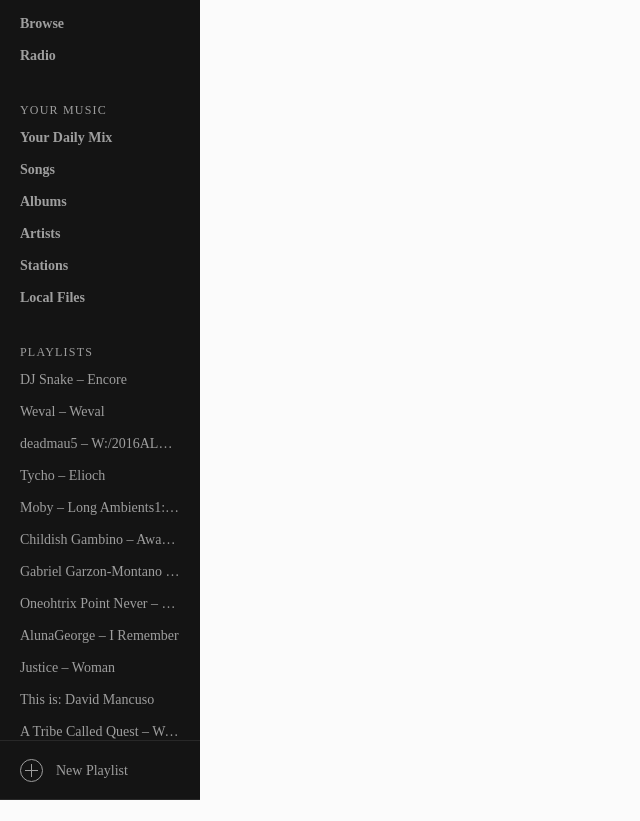
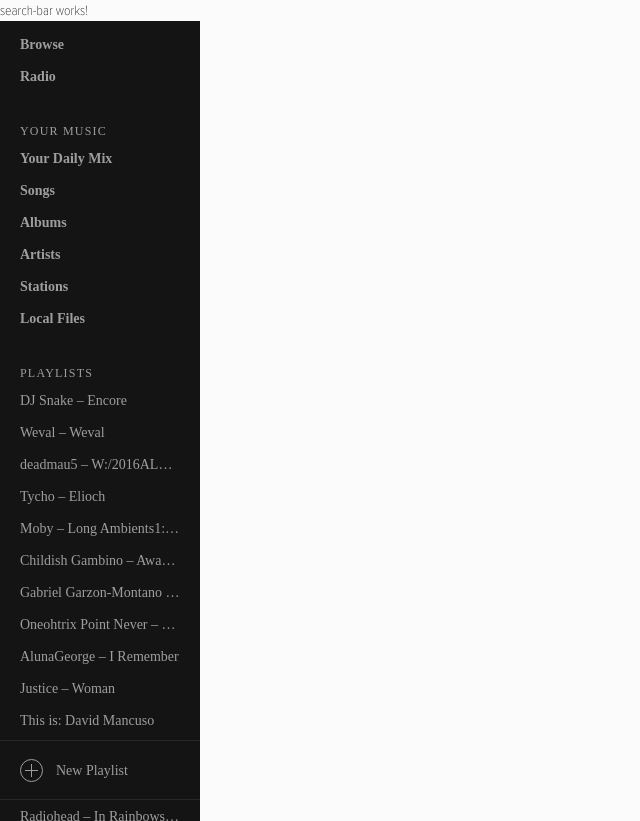
Before and after one commit to London804/personalSite, an Angular app in the folder Pens/: page /spotify in a window 1280 px wide. Shown: the whole page, without its empty margins (0-640 px from the left). Before the commit the page ends 800 px from the top, so only its background shows below. Built offline with nearby package versions, Linux system fonts and the light colour scheme; a web font is replaced by a local one.

Commit message:
working on searchbar

```diff
--- a/Pens/src/app/app.module.ts
+++ b/Pens/src/app/app.module.ts
@@ -12,6 +12,7 @@
 import { FooterComponent } from './footer/footer.component';
 import { PlaylistBarComponent } from './spotify-ui/playlist-bar/playlist-bar.component';
 import { SpotifyUIComponent } from './spotify-ui/spotify-ui.component';
+import { SearchBarComponent } from './spotify-ui/search-bar/search-bar.component';
 
 
 @NgModule({
@@ -22,7 +23,8 @@
     NavComponent,
     FooterComponent,
     PlaylistBarComponent,
-    SpotifyUIComponent
+    SpotifyUIComponent,
+    SearchBarComponent
   ],
   imports: [
     BrowserModule,
--- /dev/null
+++ b/Pens/src/app/spotify-ui/search-bar/search-bar.component.html
@@ -0,0 +1,3 @@
+<p>
+  search-bar works!
+</p>
--- /dev/null
+++ b/Pens/src/app/spotify-ui/search-bar/search-bar.component.ts
@@ -0,0 +1,15 @@
+import { Component, OnInit } from '@angular/core';
+
+@Component({
+  selector: 'app-search-bar',
+  templateUrl: './search-bar.component.html',
+  styleUrls: ['./search-bar.component.scss']
+})
+export class SearchBarComponent implements OnInit {
+
+  constructor() { }
+
+  ngOnInit() {
+  }
+
+}
--- a/Pens/src/app/spotify-ui/spotify-ui.component.html
+++ b/Pens/src/app/spotify-ui/spotify-ui.component.html
@@ -1 +1,2 @@
+<app-search-bar></app-search-bar>
 <app-playlist-bar></app-playlist-bar>
```
Also changed, not shown: Pens/src/app/spotify-ui/search-bar/search-bar.component.scss (added), 1 other file (tests, documents, lock files or other folders).
